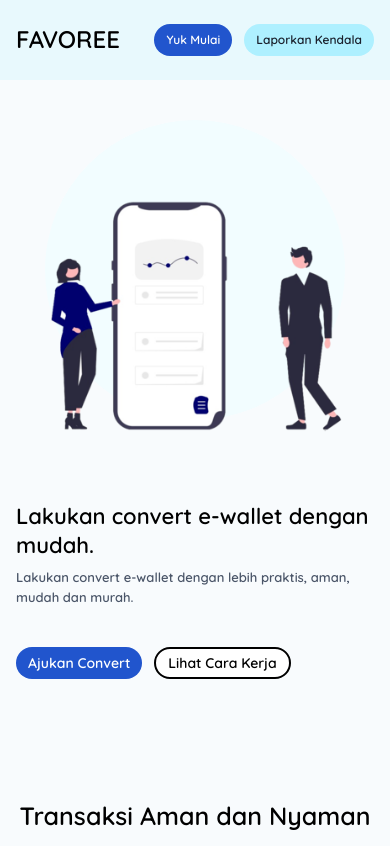
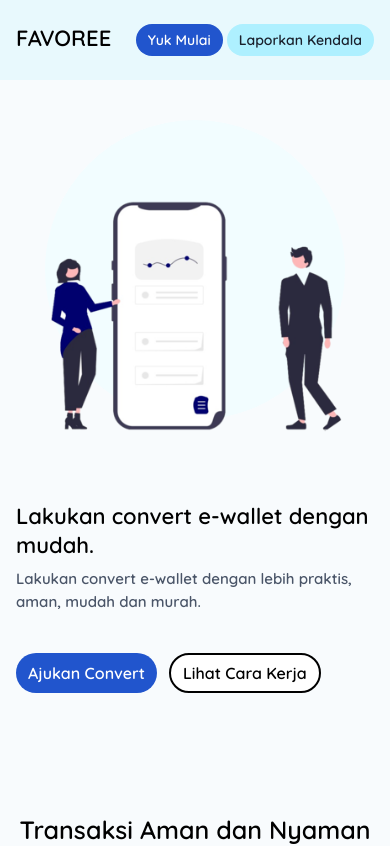
Before and after one commit to afistapratama12/favoree-client, a React (Create React App) app: page / in a window 390 px wide. Shown: the top 846 px of the page. Built offline with nearby package versions, Linux system fonts and the light colour scheme.

Commit message:
update view fot mobile

```diff
--- a/src/components/Footer.jsx
+++ b/src/components/Footer.jsx
@@ -117,9 +117,13 @@ const Footer = () => {
                                 sm: "80%",
                                base: "80%",
                            }}
-                            fontSize={'35px'}
                         >
                             <Heading
+                                fontSize={{
+                                    base: '27px',
+                                    sm: '28px',
+                                    md: '35px'
+                                }}
                             >FAVOREE</Heading>
                         </Box>
                         <Box
@@ -129,7 +133,10 @@ const Footer = () => {
                                 sm: "80%",
                                 base: "80%",
                             }}
-                            fontSize={'18px'}
+                            fontSize={{
+                                sm: '14px',
+                                md: '18px'
+                            }}
                             lineHeight={'35px'}
                         >
 
@@ -166,7 +173,10 @@ const Footer = () => {
                         </Box>
 
                         <Box
-                            fontSize={'18px'}
+                            fontSize={{
+                                sm: '16px',
+                                md: '18px'
+                            }}
                             lineHeight={'35px'}
                             minW={'330px'}
 
@@ -178,7 +188,11 @@ const Footer = () => {
                             }}
                         >
                             <Heading
-                                fontSize={'28px'}
+                                fontSize={{
+                                    base: '24px',
+                                    sm: '24px',
+                                    md: '28px'
+                                }}
                             >Reach Us</Heading>
                             <Text
                                 pt={4}
--- a/src/components/Navbar.jsx
+++ b/src/components/Navbar.jsx
@@ -21,7 +21,7 @@ const Navbar = () => {
                     justifyContent={'space-between'}
                 >
                     <Heading
-                        fontSize={{ base: '24px', md: '3xl' }}
+                        fontSize={{ base: '22px', md: '3xl' }}
                     >FAVOREE</Heading>
 
                     <Flex>
@@ -40,7 +40,7 @@ const Navbar = () => {
                         >
                             <Text
                                 fontSize={{
-                                    base: 'xs',
+                                    base: 'sm',
                                     sm: 'sm',
                                     md: 'md',
                                     xl: 'lg'
@@ -51,8 +51,9 @@ const Navbar = () => {
                         </Button>
                         <Button
                             ml={{
-                                base: 3,
-                                md: 6,
+                                base: 1,
+                                sm: 2,
+                                md: 5,
                             }}
                             bg={colorPallet.blue_two}
                             borderRadius={'100px'}
@@ -66,7 +67,7 @@ const Navbar = () => {
                         >
                             <Text
                                 fontSize={{
-                                    base: 'xs',
+                                    base: 'sm',
                                     sm: 'sm',
                                     md: 'md',
                                     xl: 'lg'
--- a/src/components/homepage/AboutUs.jsx
+++ b/src/components/homepage/AboutUs.jsx
@@ -63,8 +63,8 @@ const AboutUs = () => {
                     >Tentang Kami</Heading>
                     <Text
                         fontSize={{
-                            base: '15px',
-                            sm: '15px',
+                            base: '17px',
+                            sm: '18px',
                             md:'22px'
                         }}
                         mt={{
--- a/src/components/homepage/CaraKerja.jsx
+++ b/src/components/homepage/CaraKerja.jsx
@@ -37,8 +37,6 @@ const itemList = [{
     name: 'Selesai',
     imageSrc: done_sm
 }]
-
-
 
 
 export const positionImage = (number) => {
@@ -119,8 +117,8 @@ export const textMarginTop = (number) => {
             return "48px"
         case "6":
             return {
-                base: '60px',
-                sm: '60px',
+                base: '80px',
+                sm: '80px',
                 md: '27px',
                 xl: '27px'
             }
@@ -252,8 +250,8 @@ export const CaraKerjaItem = (props) => {
                     number === "1" ? (
                         <Text
                             fontSize={{
-                                base: '12px',
-                                sm: '12px',
+                                base: '14px',
+                                sm: '15px',
                                 md: '16px'
                             }}
                             maxW={'240px'}
@@ -263,8 +261,8 @@ export const CaraKerjaItem = (props) => {
                         <Text
                             ml={number === "6" ? "25px" : "auto"}
                             fontSize={{
-                                base: "12px",
-                                sm: '12px',
+                                base: "14px",
+                                sm: '15px',
                                 md: '16px'
                             }}
                             maxW={'240px'} pl={4}
--- a/src/components/homepage/Hero.jsx
+++ b/src/components/homepage/Hero.jsx
@@ -61,7 +61,7 @@ const Hero = () => {
                         fontSize={{
                             xl: '20px',
                             md: '17px',
-                            base: '13px'
+                            base: '15px'
                         }}
                     >Lakukan convert e-wallet dengan lebih praktis, aman, mudah dan murah.</Text>
 
@@ -71,6 +71,7 @@ const Hero = () => {
                         class={'why_footer'}
                     >
                         <Button
+                            h={10}
                             bg={colorPallet.blue_four}
                             color={'white'}
                             borderRadius={'100px'}
@@ -85,8 +86,9 @@ const Hero = () => {
                         >
                             <Text
                                 fontSize={{
-                                    base: 'sm',
-                                    md: 'md',
+                                    base: 'md',
+                                    sm: 'md',
+                                    md: 'lg',
                                     xl: 'lg'
                                 }}>  Ajukan Convert
 
@@ -95,6 +97,7 @@ const Hero = () => {
 
 
                         <Button
+                            h={10}
                             ml={{
                                 base: 3,
                                 md: 6,
@@ -115,8 +118,9 @@ const Hero = () => {
                         >
                             <Text
                                 fontSize={{
-                                    base: 'sm',
-                                    md: 'md',
+                                    base: 'md',
+                                    sm: 'md',
+                                    md: 'lg',
                                     xl: 'lg'
                                 }}>  Lihat Cara Kerja
 
--- a/src/components/homepage/Testimoni.jsx
+++ b/src/components/homepage/Testimoni.jsx
@@ -116,8 +116,8 @@ const Testimoni = () => {
                             <Box>
                                 <Heading
                                     fontSize={{
-                                        base: '18px',
-                                        sm: '20px',
+                                        base: '20px',
+                                        sm: '22px',
                                         md: '24px',
                                         xl: '30px'
                                     }}
@@ -131,8 +131,8 @@ const Testimoni = () => {
                                         xl: '30px'
                                     }}
                                     fontSize={{
-                                        base: '14px',
-                                        sm: '16px',
+                                        base: '15px',
+                                        sm: '17px',
                                         md: '20px',
                                         xl :'20px'
                                     }}
--- a/src/components/homepage/Why.jsx
+++ b/src/components/homepage/Why.jsx
@@ -56,6 +56,7 @@ const WhyItem = (props) => {
                 >
                     <Text
                         fontSize={{
+                            base: '17px',
                             sm: '17px',
                             md: '22px'
                         }}
@@ -63,7 +64,8 @@ const WhyItem = (props) => {
                     >{title}</Text>
                     <Text
                         fontSize={{
-                            sm: '12px',
+                            base: '16px',
+                            sm: '16px',
                             md: '18px'
                         }}
                         color={'gray.600'}
```
